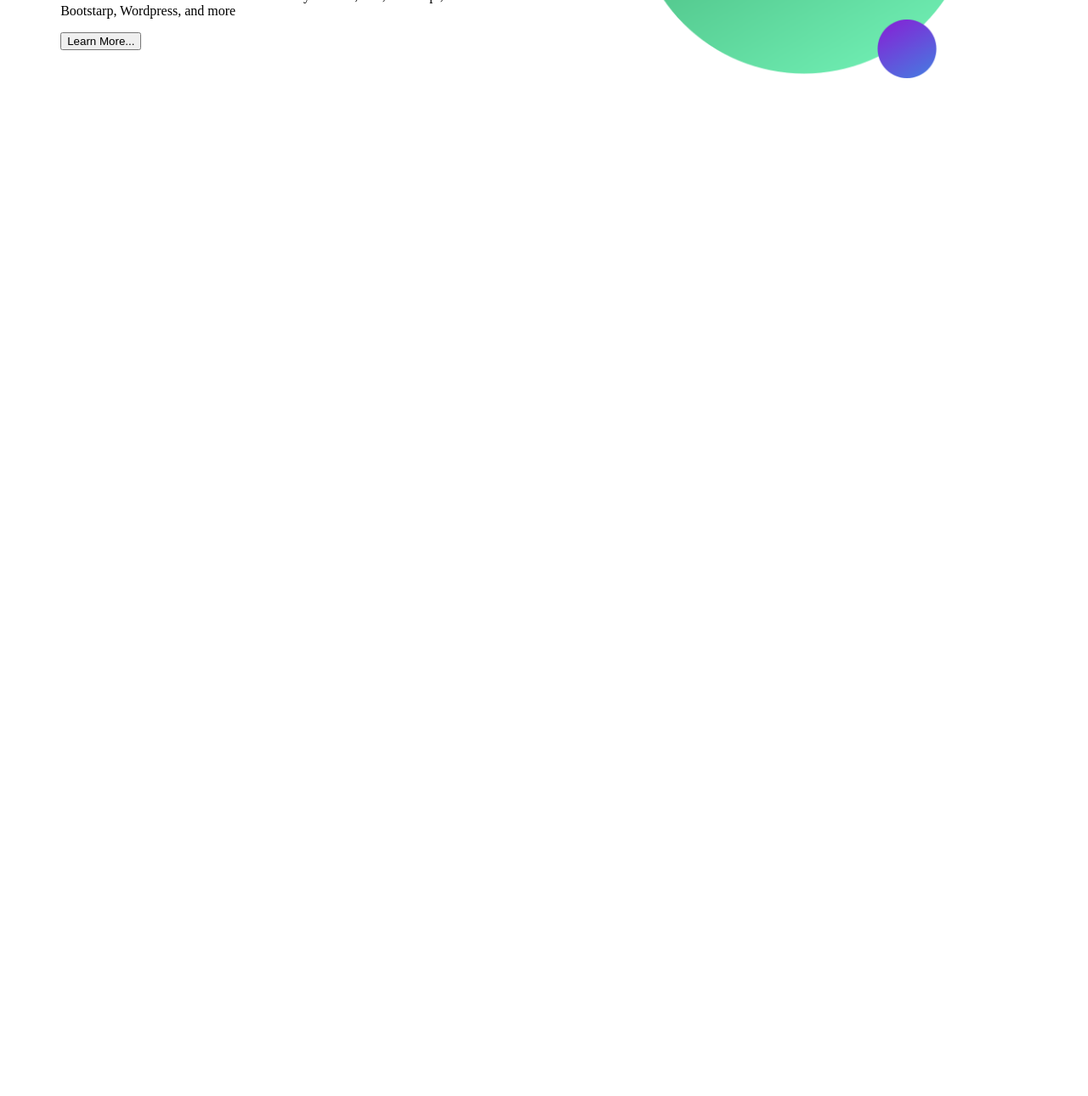
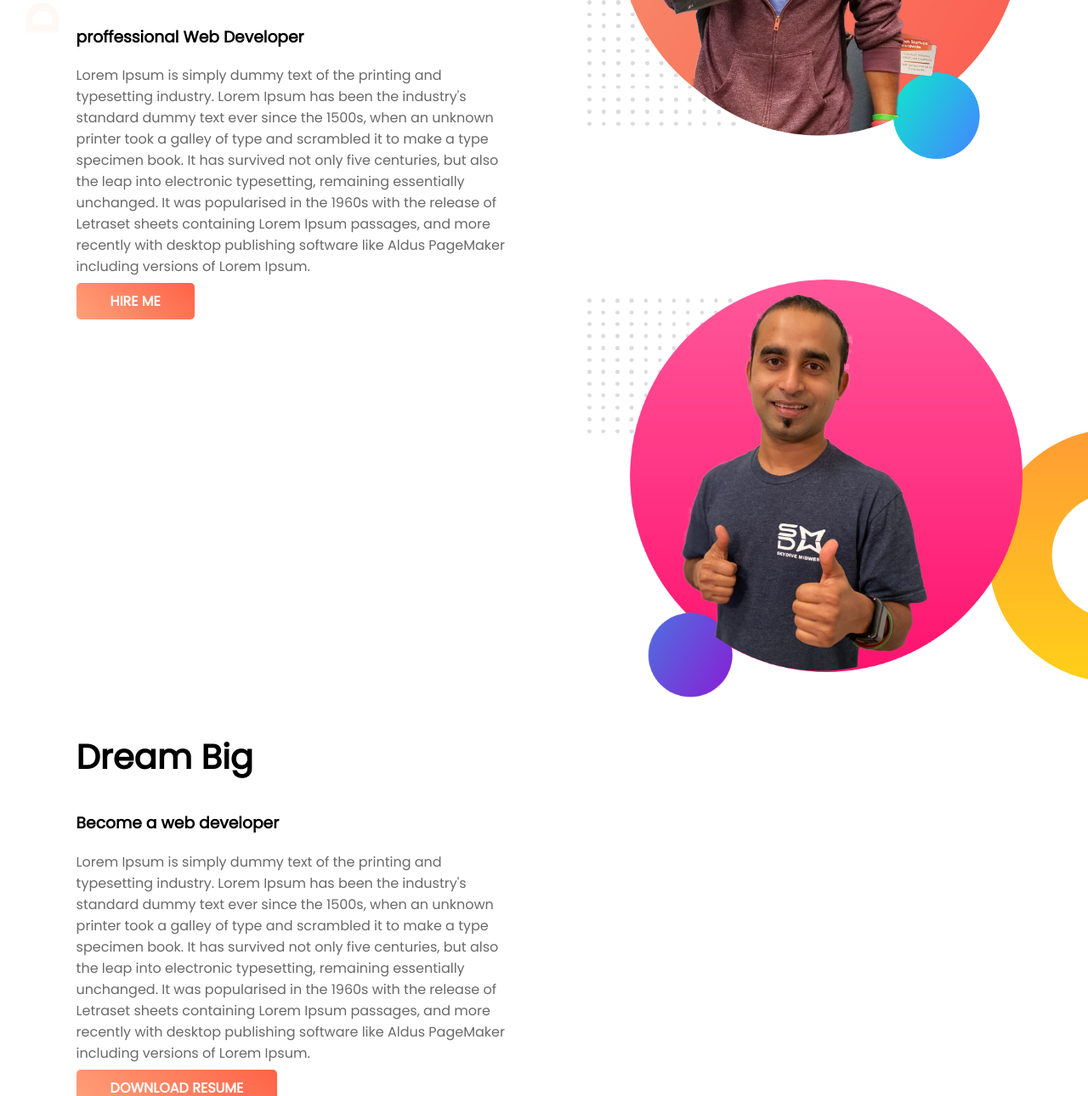
Before and after one commit to likhonCSE/portfolio, a plain HTML site: page index.html in a window 1280 px wide. Shown: the part 321-1611 px from the top of the page at 85% size. Before the commit the page ends 800 px from the top, so only its background shows below. Drawn offline with Linux system fonts and the light colour scheme.

Commit message:
2 section ready

```diff
--- a/index.html
+++ b/index.html
@@ -2,26 +2,40 @@
 <html lang="en">
 <head>
     <meta charset="UTF-8">
-    <meta http-equiv="X-UA-Compatible" content="IE=edge">
     <meta name="viewport" content="width=device-width, initial-scale=1.0">
-    <title>likhon Sorkar Website</title>
-    <link rel="stylesheet"
-    href="https://fonts.googleapis.com/css?family=poppins">
-
+    <meta http-equiv="X-UA-Compatible" content="ie=edge">
+    <title>Peter Parker Website</title>
+    <link href="https://fonts.googleapis.com/css?family=Poppins&display=swap" rel="stylesheet">
     <link rel="stylesheet" href="style.css">
 </head>
 <body>
-  <section>
-      <div class="half-width">
-        <h1> Welcome To </h1>
-        <h1> <span id="name-highlight"> LIKHON </span> Portfolio </h1>
-        <h3> World-Class Proffessional web developer </h3>
-        <p> i am a web developer. i read in CSE(Computer Science & Engeneerting) Honurs Proffssional from National University. HTML,CSS,Javascript, Bootstarp, Wordpress, and more </p>
-        <button> Learn More...</button>
+    <section class="top-banner">
+        <div class="half-width">
+            <h1>Welcome To</h1>
+            <h1><span>Likhon Sorkar</span> Website</h1>
+            <h3>proffessional Web Developer</h3>
+            <p>Lorem Ipsum is simply dummy text of the printing and typesetting industry. Lorem Ipsum has been the industry's standard dummy text ever since the 1500s, when an unknown printer took a galley of type and scrambled it to make a type specimen book. It has survived not only five centuries, but also the leap into electronic typesetting, remaining essentially unchanged. It was popularised in the 1960s with the release of Letraset sheets containing Lorem Ipsum passages, and more recently with desktop publishing software like Aldus PageMaker including versions of Lorem Ipsum.
+
+            </p>
+            <a class="anchor-button" target="_blank" href="https://www.linkedin.com/company/programminghero/">HIRE ME</a>
         </div>
         <div class="half-width">
-        <img src="images/1stimage.png" alt="">
-      </div>
-  </section>
+            <img src="images/jhankar.png" alt="">
+        </div>
+    </section>
+    <section class="dream-area">
+        <div class="half-width">
+            <img src="images/jhankar2.png" alt="">
+        </div>
+        <div class="half-width">
+            <h2>Dream Big</h2>
+            <h3>Become a web developer</h3>
+            <p>Lorem Ipsum is simply dummy text of the printing and typesetting industry. Lorem Ipsum has been the industry's standard dummy text ever since the 1500s, when an unknown printer took a galley of type and scrambled it to make a type specimen book. It has survived not only five centuries, but also the leap into electronic typesetting, remaining essentially unchanged. It was popularised in the 1960s with the release of Letraset sheets containing Lorem Ipsum passages, and more recently with desktop publishing software like Aldus PageMaker including versions of Lorem Ipsum.
+
+            </p>
+            <a class="anchor-button" href="">DOWNLOAD RESUME</a>
+        </div>
+    </section>
+
 </body>
 </html>
--- a/style.css
+++ b/style.css
@@ -1,17 +1,46 @@
-body {
-    font-family: 'Tangerine', serif;
+body{
+    margin: 0;
+    font-family: 'Poppins', sans-serif;
 }
-h1{
-    font-size: 50px;
+section{
+    height: 500px;
+    padding-bottom: 150px;
 }
-#name-highlight{
-    color:orange;
+.top-banner{
+    background-image: url("images/top-banner.png");
+    background-repeat: no-repeat;
 }
 .half-width{
     width:40%;
     float: left;
     margin-left: 5%;
+    padding-left: 2%;
+}
+h1{
+    font-size: 50px;
+}
+h1 span{
+    color: orange;
 }
 .half-width img{
-    width:100%;
+    width: 100%;
 }
+.anchor-button{
+    text-decoration: none;
+    background: linear-gradient(45deg, lightsalmon, tomato);
+    padding: 10px 40px;
+    border-radius: 5px;
+    color: white;
+    font-weight: 700;
+}
+p{
+    color: dimgray;
+}
+.dream-area{
+    background-image: url("images/dream-bg.png");
+    background-repeat: no-repeat;
+    background-position: right;
+}
+h2{
+    font-size: 40px;
+}
```
Also changed, not shown: images/1stimage.png (deleted), images/dream-bg.png (added), images/exp-bg.png (added), images/jhankar.png (added), images/jhankar2.png (added), images/my-bg.png (added), images/my-bg2.png (added), images/top-banner.png (added).
